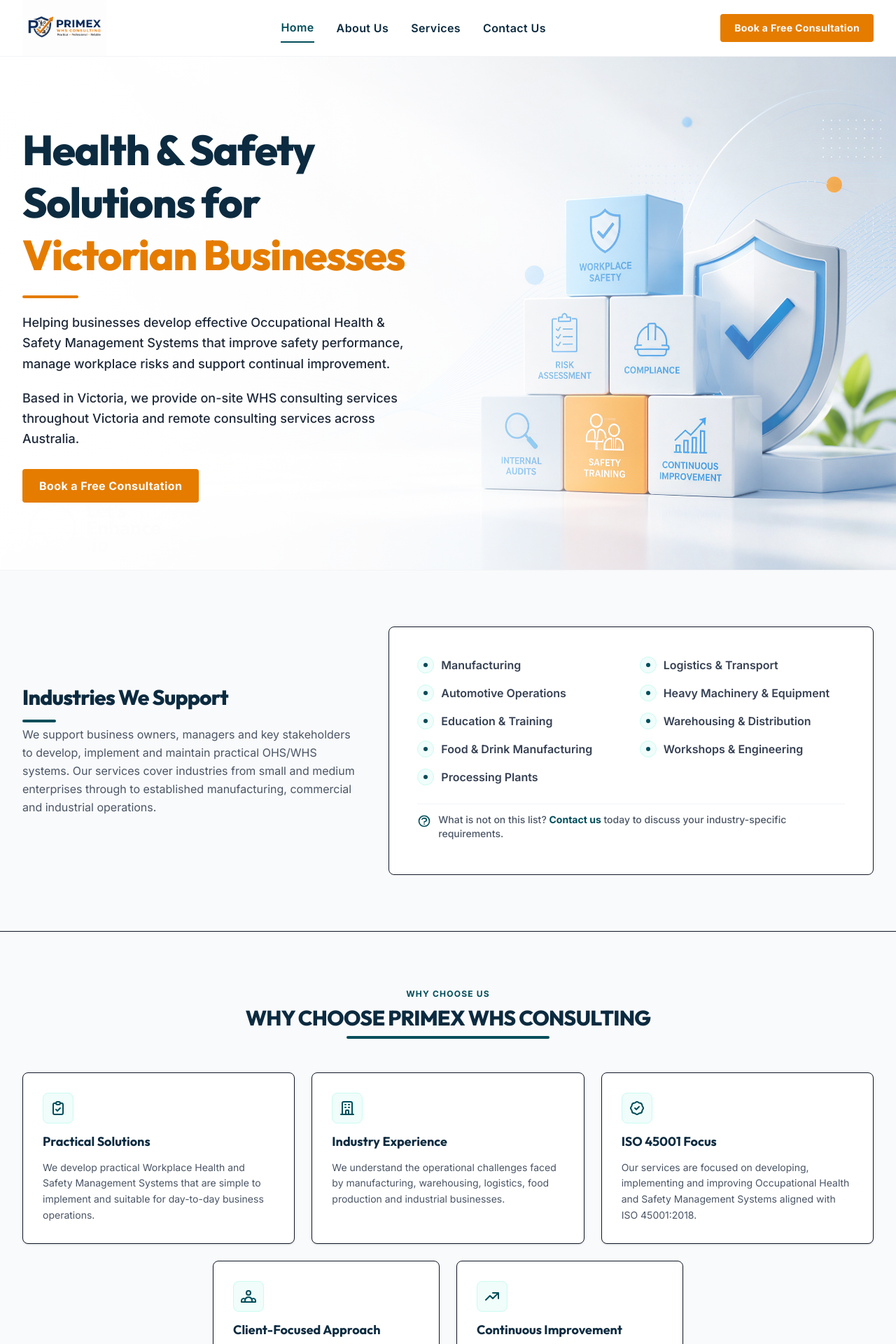
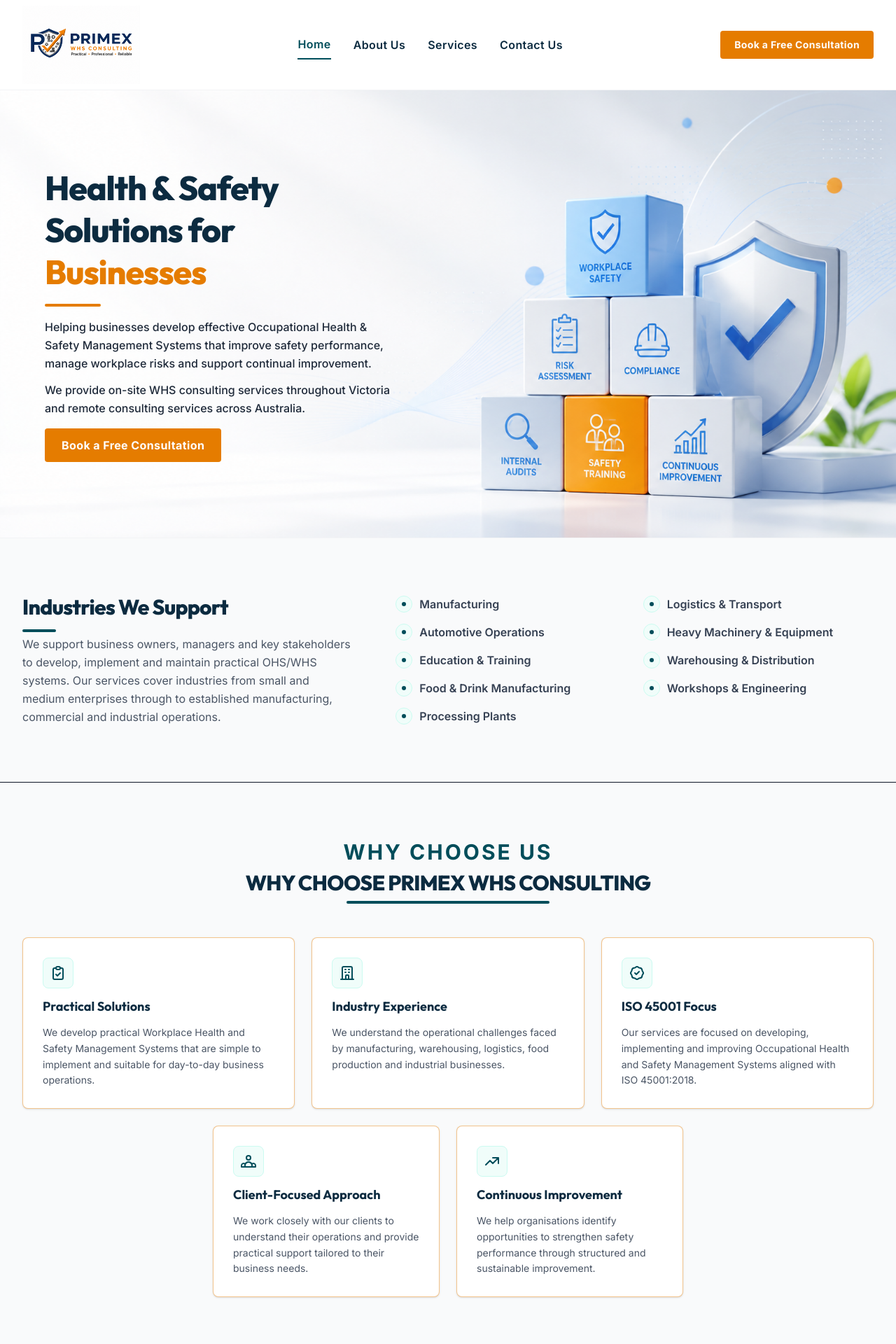
Before and after one commit to primexwhsconsulting-ctrl/primexwhs, a React (Vite) app: page / in a window 1280 px wide. Shown: the top 1920 px of the page at 70% size. Built offline with nearby package versions, Linux system fonts and the light colour scheme.

Commit message:
updated the final version, add animations, update the pic size

```diff
--- a/index.html
+++ b/index.html
@@ -4,12 +4,19 @@
     <meta charset="UTF-8" />
     <link rel="icon" type="image/png" href="/logo.png" />
     <meta name="viewport" content="width=device-width, initial-scale=1.0" />
-    <title>Primex WHS Consulting | Practical, Professional, Reliable Health & Safety Solutions</title>
-    <meta name="description" content="Primex WHS Consulting provides practical, professional, and reliable ISO 45001 health and safety solutions, audits, risk management, and training systems for Victorian businesses." />
+    <title>
+      Primex WHS Consulting | Practical, Professional, Reliable Health & Safety
+      Solutions
+    </title>
+    <meta
+      name="description"
+      content="Primex WHS Consulting provides practical, professional, and reliable ISO 45001 health and safety solutions, audits, risk management, and training systems for  businesses." />
     <!-- Google Fonts: Inter & Outfit -->
-    <link rel="preconnect" href="https://fonts.googleapis.com">
-    <link rel="preconnect" href="https://fonts.gstatic.com" crossorigin>
-    <link href="https://fonts.googleapis.com/css2?family=Inter:wght@300;400;500;600;700&family=Outfit:wght@400;500;600;700;800&display=swap" rel="stylesheet">
+    <link rel="preconnect" href="https://fonts.googleapis.com" />
+    <link rel="preconnect" href="https://fonts.gstatic.com" crossorigin />
+    <link
+      href="https://fonts.googleapis.com/css2?family=Inter:wght@300;400;500;600;700&family=Outfit:wght@400;500;600;700;800&display=swap"
+      rel="stylesheet" />
   </head>
   <body>
     <div id="root"></div>
--- a/src/components/Footer.jsx
+++ b/src/components/Footer.jsx
@@ -6,15 +6,15 @@
   return (
     <footer className="bg-gray-50 border-t border-gray-200 pt-12 pb-6">
       <div className="max-w-7xl mx-auto px-4 sm:px-6 lg:px-8">
-        <div className="grid grid-cols-1 md:grid-cols-3 gap-8 pb-10 border-b border-gray-200">
+        <div className="grid grid-cols-1 md:grid-cols-3 gap-8 pb-10 border-b border-gray-200 items-start">
           {/* Brand Column */}
-          <div className="flex flex-col space-y-3">
+          <div className="flex flex-col space-y-3 items-start text-left">
             <div
-              className="flex-shrink-0 flex items-center cursor-pointer"
+              className="flex-shrink-0 flex items-center justify-start cursor-pointer"
               onClick={() => setCurrentPage("home")}>
               {!logoError ? (
                 <img
-                  className="h-16 md:h-24 w-auto object-contain"
+                  className="h-20 md:h-28 w-auto object-contain"
                   src={logo}
                   alt="Primex WHS Consulting"
                   onError={() => setLogoError(true)}
@@ -42,6 +42,7 @@
           </div>
 
           {/* Contact Info Column */}
+          <div className="flex flex-col md:items-center">
             <div>
               <h3 className="text-xs font-bold uppercase tracking-wider text-gray-400 mb-3">
                 Contact Info
@@ -65,8 +66,10 @@
                 </li>
               </ul>
             </div>
+          </div>
 
           {/* Services Column */}
+          <div className="flex flex-col md:items-end">
             <div>
               <h3 className="text-xs font-bold uppercase tracking-wider text-gray-400 mb-3">
                 Services
@@ -83,13 +86,11 @@
               </ul>
             </div>
           </div>
+        </div>
 
         {/* Copyright Section */}
-        <div className="pt-6 flex flex-col md:flex-row justify-between items-center text-gray-500 text-xs font-medium">
-          <p className="mb-3 md:mb-0">
-            Copyright © {new Date().getFullYear()} Primex WHS Consulting. All
-            Rights Reserved.
-          </p>
+        <div className="pt-6 flex justify-center items-center text-gray-500 text-xs font-medium">
+          <p>Copyright © 2026 Primex WHS Consulting. All Rights Reserved.</p>
         </div>
       </div>
     </footer>
--- a/src/components/Header.jsx
+++ b/src/components/Header.jsx
@@ -15,14 +15,14 @@
   return (
     <header className="bg-white border-b border-gray-100 sticky top-0 z-50">
       <div className="max-w-7xl mx-auto px-4 sm:px-6 lg:px-8">
-        <div className="flex justify-between items-center h-20">
+        <div className="flex justify-between items-center h-32">
           {/* Logo Area */}
           <div
             className="flex-shrink-0 flex items-center cursor-pointer"
             onClick={() => setCurrentPage("home")}>
             {!logoError ? (
               <img
-                className="h-12 md:h-20 w-auto object-contain"
+                className="h-20 md:h-28 w-auto object-contain"
                 src={logo}
                 alt="Primex WHS Consulting"
                 onError={() => setLogoError(true)}
--- a/src/pages/Contact.jsx
+++ b/src/pages/Contact.jsx
@@ -57,12 +57,12 @@
     <div className="flex flex-col min-h-screen bg-white">
       {/* 1. HERO SECTION */}
       <section
-        className="relative min-h-[520px] md:min-h-[650px] bg-cover bg-center border-b border-gray-100 overflow-hidden"
+        className="relative h-[80vh] bg-cover bg-center bg-no-repeat border-b border-gray-100 overflow-hidden"
         style={{ backgroundImage: `url(${contactHero})` }}>
-        <div className="absolute inset-0 bg-gradient-to-r from-white/95 via-white/60 to-transparent" />
 
-        <div className="relative max-w-7xl mx-auto px-4 sm:px-6 lg:px-8 py-16 md:py-24">
-          <div className="max-w-xl">
+
+        <div className="absolute inset-0 flex items-center">
+          <div className="max-w-xl pl-6 sm:pl-10 lg:pl-16">
             <h1 className="text-3xl sm:text-4xl md:text-6xl font-extrabold tracking-tight leading-tight text-primex-navy">
               Let's Discuss Your
               <span className="block text-primex-orange">
--- a/src/pages/Home.jsx
+++ b/src/pages/Home.jsx
@@ -2,6 +2,7 @@
 
 // Import assets properly for Vite bundling
 import homeHero from "../assets/IMG-20260603-WA0008_LE_upscale_prime.jpg";
+import homeHerobg from "../assets/Home-Page.png";
 
 export default function Home({ setCurrentPage }) {
   const industries = [
@@ -20,33 +21,27 @@
     <div className="flex flex-col min-h-screen">
       {/* 1. HERO SECTION */}
       <section
-        className="relative min-h-[560px] md:min-h-[680px] bg-cover bg-center border-b border-gray-100 overflow-hidden"
-        style={{ backgroundImage: `url(${homeHero})` }}>
-        <div className="absolute inset-0 bg-gradient-to-r from-white/95 via-white/70 to-transparent" />
-
-        <div className="relative max-w-7xl mx-auto px-4 sm:px-6 lg:px-8 py-16 md:py-24">
-          <div className="max-w-xl flex flex-col space-y-5">
-            <h1 className="text-3xl sm:text-4xl md:text-6xl font-extrabold text-primex-navy tracking-tight leading-tight">
+        className="relative h-[80vh] bg-cover bg-center bg-no-repeat border-b border-gray-100 overflow-hidden"
+        style={{ backgroundImage: `url(${homeHerobg})` }}>
+        <div className="absolute inset-0 flex items-center">
+          <div className="max-w-xl pl-6 sm:pl-10 lg:pl-16 flex flex-col space-y-4">
+            <h1 className="text-3xl sm:text-4xl md:text-5xl font-extrabold text-primex-navy tracking-tight leading-tight">
               Health & Safety Solutions for
-              <span className="block text-primex-orange">
-                Victorian Businesses
-              </span>
+              <span className="block text-primex-orange">Businesses</span>
             </h1>
             <div className="w-20 h-1 bg-primex-orange rounded-full"></div>
-
-            <p className="text-base md:text-lg text-gray-800 leading-relaxed font-medium">
-              Helping businesses develop effective Occupational Health & Safety
-              Management Systems that improve safety performance, manage
-              workplace risks and support continual improvement.
-            </p>
-
-            <p className="text-base md:text-lg text-gray-800 leading-relaxed font-medium">
-              Based in Victoria, we provide on-site WHS consulting services
-              throughout Victoria and remote consulting services across
-              Australia.
-            </p>
-
-            <div className="pt-2">
+            <div className="space-y-3 text-sm md:text-base text-gray-800 leading-relaxed font-medium">
+              <p>
+                Helping businesses develop effective Occupational Health &
+                Safety Management Systems that improve safety performance,
+                manage workplace risks and support continual improvement.
+              </p>
+              <p>
+                We provide on-site WHS consulting services throughout Victoria
+                and remote consulting services across Australia.
+              </p>
+            </div>
+            <div>
               <button
                 onClick={() => setCurrentPage("contact")}
                 className="bg-primex-orange hover:bg-orange-600 text-white px-6 py-3 rounded text-base font-bold tracking-wide transition-colors cursor-pointer">
@@ -60,7 +55,7 @@
       {/* 2. INDUSTRIES WE SUPPORT */}
       <section className="bg-gray-50 py-12 md:py-20 border-b border-gray-150">
         <div className="max-w-7xl mx-auto px-4 sm:px-6 lg:px-8">
-          <div className="grid grid-cols-1 lg:grid-cols-12 gap-10">
+          <div className="grid grid-cols-1 lg:grid-cols-12 gap-16">
             {/* Left Headline */}
             <div className="lg:col-span-5 flex flex-col justify-center space-y-3">
               <h2 className="text-2xl md:text-3xl font-extrabold text-primex-navy tracking-tight leading-tight">
@@ -77,7 +72,7 @@
             </div>
 
             {/* Right Industry Grid */}
-            <div className="lg:col-span-7 bg-white p-6 md:p-10 rounded-lg border border-gray-150 flex flex-col justify-center">
+            <div className="lg:col-span-7 flex flex-col justify-center">
               <div className="grid grid-cols-1 md:grid-cols-2 gap-y-3 gap-x-6">
                 {industries.map((ind, idx) => (
                   <div
@@ -91,31 +86,6 @@
                     </span>
                   </div>
                 ))}
-
-                {/* Last inquiry block */}
-                <div className="flex items-start space-x-2.5 py-2 md:col-span-2 mt-3 pt-3 border-t border-gray-100">
-                  <svg
-                    className="w-5 h-5 text-primex-teal flex-shrink-0 mt-0.5"
-                    fill="none"
-                    viewBox="0 0 24 24"
-                    stroke="currentColor">
-                    <path
-                      strokeLinecap="round"
-                      strokeLinejoin="round"
-                      strokeWidth="2"
-                      d="M8.228 9c.549-1.165 2.03-2 3.772-2 2.21 0 4 1.343 4 3 0 1.4-1.278 2.575-3.006 2.907-.542.104-.994.54-.994 1.093m0 3h.01M21 12a9 9 0 11-18 0 9 9 0 0118 0z"
-                    />
-                  </svg>
-                  <p className="text-sm text-gray-600 font-medium">
-                    What is not on this list?{" "}
-                    <button
-                      onClick={() => setCurrentPage("contact")}
-                      className="text-primex-teal font-bold hover:underline">
-                      Contact us
-                    </button>{" "}
-                    today to discuss your industry-specific requirements.
-                  </p>
-                </div>
               </div>
             </div>
           </div>
@@ -127,7 +97,7 @@
         <div className="max-w-7xl mx-auto px-4 sm:px-6 lg:px-8">
           {/* Section Title */}
           <div className="text-center mb-12">
-            <p className="text-xs font-bold uppercase tracking-widest text-primex-teal mb-2">
+            <p className="text-3xl font-bold uppercase tracking-widest text-primex-teal mb-2">
               Why Choose Us
             </p>
             <h2 className="text-2xl md:text-3xl font-extrabold text-primex-navy tracking-tight inline-block relative pb-3">
@@ -139,7 +109,7 @@
           {/* 5-card grid: 3 on top row, 2 centered on bottom row */}
           <div className="grid grid-cols-1 md:grid-cols-3 gap-6">
             {/* Card 1: Practical Solutions */}
-            <div className="bg-white rounded-lg border border-gray-150 p-7 flex flex-col space-y-3 shadow-sm">
+            <div className="bg-white rounded-lg border border-primex-orange/45 shadow-[0_12px_32px_rgba(255,122,0,0.16)] md:border-gray-150 md:shadow-sm md:hover:-translate-y-1 md:hover:border-primex-orange/60 md:hover:shadow-[0_18px_45px_rgba(255,122,0,0.22)] transition-all duration-300 p-7 flex flex-col space-y-3">
               <div className="flex items-center justify-center w-11 h-11 rounded-lg bg-teal-50 border border-teal-100">
                 <svg
                   className="w-6 h-6 text-primex-teal"
@@ -165,7 +135,7 @@
             </div>
 
             {/* Card 2: Industry Experience */}
-            <div className="bg-white rounded-lg border border-gray-150 p-7 flex flex-col space-y-3 shadow-sm">
+            <div className="bg-white rounded-lg border border-primex-orange/45 shadow-[0_12px_32px_rgba(255,122,0,0.16)] md:border-gray-150 md:shadow-sm md:hover:-translate-y-1 md:hover:border-primex-orange/60 md:hover:shadow-[0_18px_45px_rgba(255,122,0,0.22)] transition-all duration-300 p-7 flex flex-col space-y-3">
               <div className="flex items-center justify-center w-11 h-11 rounded-lg bg-teal-50 border border-teal-100">
                 <svg
                   className="w-6 h-6 text-primex-teal"
@@ -191,7 +161,7 @@
             </div>
 
             {/* Card 3: ISO 45001 Focus */}
-            <div className="bg-white rounded-lg border border-gray-150 p-7 flex flex-col space-y-3 shadow-sm">
+            <div className="bg-white rounded-lg border border-primex-orange/45 shadow-[0_12px_32px_rgba(255,122,0,0.16)] md:border-gray-150 md:shadow-sm md:hover:-translate-y-1 md:hover:border-primex-orange/60 md:hover:shadow-[0_18px_45px_rgba(255,122,0,0.22)] transition-all duration-300 p-7 flex flex-col space-y-3">
               <div className="flex items-center justify-center w-11 h-11 rounded-lg bg-teal-50 border border-teal-100">
                 <svg
                   className="w-6 h-6 text-primex-teal"
@@ -220,7 +190,7 @@
           {/* Bottom row — 2 cards centered */}
           <div className="grid grid-cols-1 md:grid-cols-2 gap-6 mt-6 md:max-w-2xl md:mx-auto">
             {/* Card 4: Client-Focused Approach */}
-            <div className="bg-white rounded-lg border border-gray-150 p-7 flex flex-col space-y-3 shadow-sm">
+            <div className="bg-white rounded-lg border border-primex-orange/45 shadow-[0_12px_32px_rgba(255,122,0,0.16)] md:border-gray-150 md:shadow-sm md:hover:-translate-y-1 md:hover:border-primex-orange/60 md:hover:shadow-[0_18px_45px_rgba(255,122,0,0.22)] transition-all duration-300 p-7 flex flex-col space-y-3">
               <div className="flex items-center justify-center w-11 h-11 rounded-lg bg-teal-50 border border-teal-100">
                 <svg
                   className="w-6 h-6 text-primex-teal"
@@ -245,7 +215,7 @@
             </div>
 
             {/* Card 5: Continuous Improvement */}
-            <div className="bg-white rounded-lg border border-gray-150 p-7 flex flex-col space-y-3 shadow-sm">
+            <div className="bg-white rounded-lg border border-primex-orange/45 shadow-[0_12px_32px_rgba(255,122,0,0.16)] md:border-gray-150 md:shadow-sm md:hover:-translate-y-1 md:hover:border-primex-orange/60 md:hover:shadow-[0_18px_45px_rgba(255,122,0,0.22)] transition-all duration-300 p-7 flex flex-col space-y-3">
               <div className="flex items-center justify-center w-11 h-11 rounded-lg bg-teal-50 border border-teal-100">
                 <svg
                   className="w-6 h-6 text-primex-teal"
--- a/src/pages/Services.jsx
+++ b/src/pages/Services.jsx
@@ -110,7 +110,6 @@
     <div className="flex flex-col min-h-screen">
       {/* Hero Section */}
       <section className="border-b border-gray-100 bg-white overflow-hidden">
-
         {/* MOBILE — stacked: text first, image below */}
         <div className="lg:hidden">
           <div className="px-4 sm:px-6 py-10 flex flex-col space-y-5">
@@ -128,15 +127,23 @@
               Book a Free Consultation
             </button>
           </div>
-          <img src={servicesHero} alt="Our Services" className="w-full h-auto block" />
+          <img
+            src={servicesHero}
+            alt="Our Services"
+            className="w-full h-auto block"
+          />
         </div>
 
         {/* DESKTOP — full image with text card overlay */}
-        <div className="hidden lg:block relative">
-          <img src={servicesHero} alt="Our Services" className="w-full h-auto block" />
+        <div className="hidden lg:block relative h-[120vh]">
+          <img
+            src={servicesHero}
+            alt="Our Services"
+            className="w-full h-full object-cover block"
+          />
           <div className="absolute inset-0 flex items-start pt-12 xl:pt-16">
             <div className="w-full max-w-7xl mx-auto px-4 sm:px-6">
-              <div className="max-w-md flex flex-col space-y-5 bg-white/80 backdrop-blur-sm p-10 rounded-2xl shadow-sm">
+              <div className="max-w-md flex flex-col space-y-5">
                 <h1 className="text-5xl xl:text-6xl font-extrabold tracking-tight leading-tight">
                   <span className="text-primex-navy">Our</span>
                   <br />
@@ -144,8 +151,8 @@
                 </h1>
                 <div className="w-20 h-1 bg-primex-orange rounded-full"></div>
                 <p className="text-base lg:text-lg text-gray-800 leading-relaxed font-medium">
-                  Comprehensive workplace health and safety solutions tailored to
-                  your organization's unique operational needs.
+                  Comprehensive workplace health and safety solutions tailored
+                  to your organization's unique operational needs.
                 </p>
                 <div className="pt-1">
                   <button
@@ -158,7 +165,6 @@
             </div>
           </div>
         </div>
-
       </section>
 
       {/* Services Grid Section */}
@@ -181,7 +187,7 @@
             {serviceList.map((srv, idx) => (
               <div
                 key={idx}
-                className="group bg-white rounded-lg border border-gray-150 overflow-hidden shadow-sm flex flex-col transition-all duration-300 hover:-translate-y-1 hover:border-primex-orange/60 hover:shadow-[0_18px_45px_rgba(255,122,0,0.22)]">
+                className="group bg-white rounded-lg border border-primex-orange/45 shadow-[0_12px_32px_rgba(255,122,0,0.16)] md:border-gray-150 md:shadow-sm md:hover:-translate-y-1 md:hover:border-primex-orange/60 md:hover:shadow-[0_18px_45px_rgba(255,122,0,0.22)] transition-all duration-300 overflow-hidden flex flex-col">
                 <div className="relative overflow-hidden bg-[#f7fbff]">
                   <img
                     src={serviceImages[idx]}
```
Also changed, not shown: src/pages/About.jsx (+13 -27 lines), src/assets/Home-Page.png (added), src/assets/Service-Area-About-us.png (added), src/index.css (line endings or trailing spaces). Lines whose indentation alone changed are shown as unchanged.
